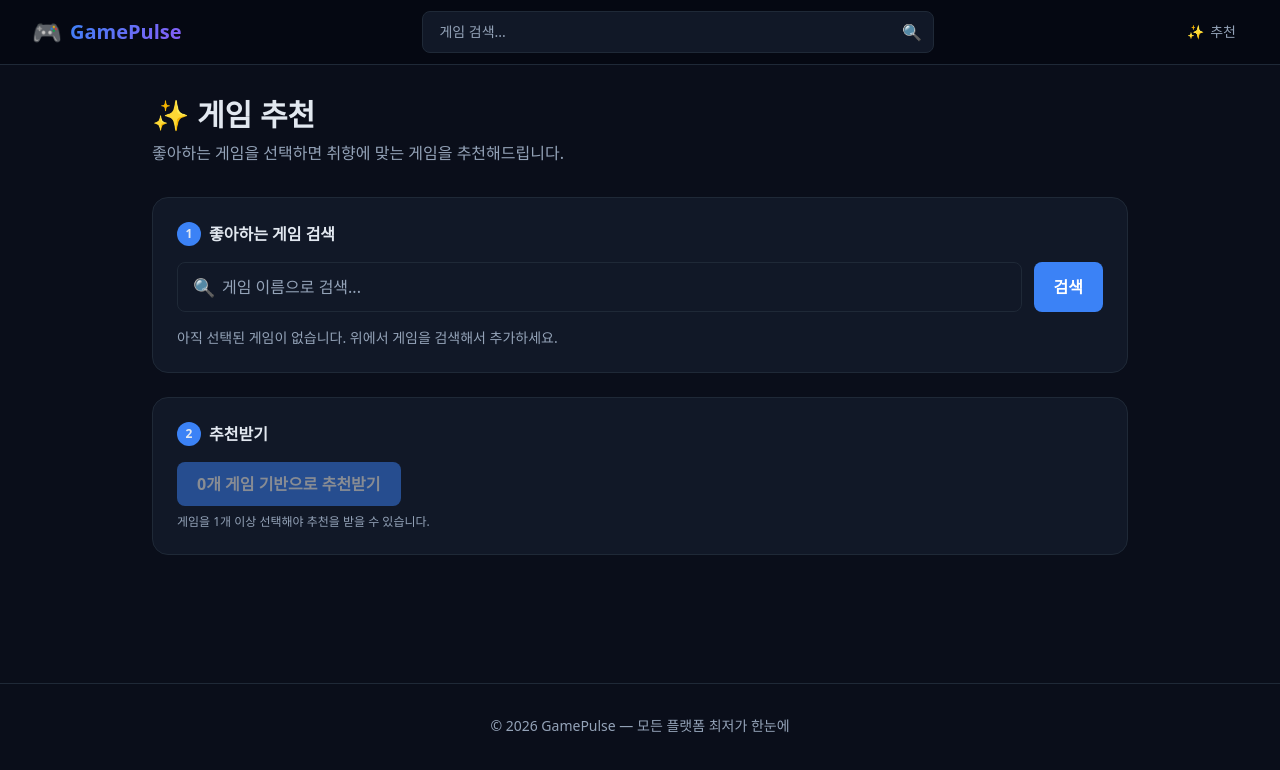
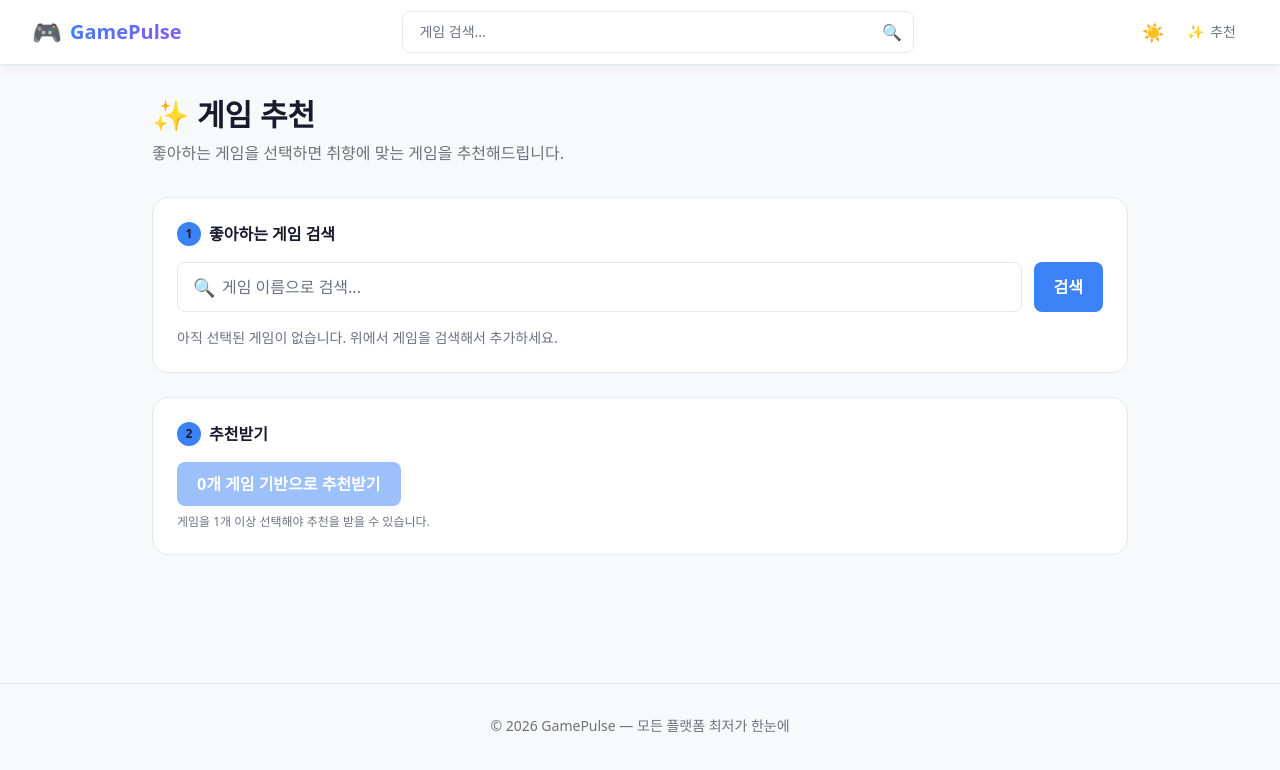
Before and after one commit to gimmzee/gamepulse-frontend, a React (Create React App) app: page /recommend in a window 1280 px wide. Shown: the top 770 px of the page. Built offline with nearby package versions, Linux system fonts and the light colour scheme.

Commit message:
feat: add search autocomplete and auto dark/light mode

```diff
--- a/src/App.js
+++ b/src/App.js
@@ -1,15 +1,39 @@
 import { BrowserRouter, Routes, Route } from "react-router-dom";
+import { useState, useEffect } from "react";
 import Navbar from "./components/Navbar";
 import MainPage from "./pages/MainPage";
 import SearchPage from "./pages/SearchPage";
 import GameDetailPage from "./pages/GameDetailPage";
 import RecommendPage from "./pages/RecommendPage";
 
+function getTimeBasedTheme() {
+  const hour = new Date().getHours();
+  return hour >= 6 && hour < 18 ? "light" : "dark";
+}
+
 function App() {
+  const [theme, setTheme] = useState(() => {
+    try {
+      const saved = localStorage.getItem("gp-theme");
+      if (saved === "light" || saved === "dark") return saved;
+    } catch {}
+    return getTimeBasedTheme();
+  });
+
+  useEffect(() => {
+    document.documentElement.classList.toggle("light-mode", theme === "light");
+  }, [theme]);
+
+  const toggleTheme = () => {
+    const next = theme === "dark" ? "light" : "dark";
+    setTheme(next);
+    try { localStorage.setItem("gp-theme", next); } catch {}
+  };
+
   return (
     <BrowserRouter>
       <div className="min-h-screen bg-gaming-dark">
-        <Navbar />
+        <Navbar theme={theme} onToggleTheme={toggleTheme} />
         <main>
           <Routes>
             <Route path="/" element={<MainPage />} />
--- /dev/null
+++ b/src/components/AutocompleteInput.jsx
@@ -0,0 +1,192 @@
+import { useState, useEffect, useRef, useCallback } from "react";
+import { useNavigate } from "react-router-dom";
+import { searchGames } from "../api/gameApi";
+import { formatPrice } from "../utils/formatters";
+
+/**
+ * 검색 자동완성 입력 컴포넌트
+ *
+ * Props:
+ *   value          – 제어 입력값
+ *   onChange(v)    – 키 입력마다 호출
+ *   onNavigate()   – 게임 상세로 이동하기 직전 호출 (ex. 쿼리 초기화)
+ *   placeholder    – 입력창 placeholder
+ *   className      – 외부 wrapper div 클래스
+ *   inputClassName – input 엘리먼트 클래스
+ *   prependIcon    – input 왼쪽에 렌더링할 노드 (ex. 🔍 아이콘)
+ *   appendButton   – input 오른쪽에 렌더링할 노드, 로딩 중에는 스피너로 교체됨
+ */
+export default function AutocompleteInput({
+  value,
+  onChange,
+  onNavigate,
+  placeholder = "게임 검색...",
+  className = "",
+  inputClassName = "input-gaming text-sm",
+  prependIcon,
+  appendButton,
+}) {
+  const [suggestions, setSuggestions] = useState([]);
+  const [loading, setLoading] = useState(false);
+  const [showDropdown, setShowDropdown] = useState(false);
+  const [activeIdx, setActiveIdx] = useState(-1);
+
+  const containerRef = useRef(null);
+  const debounceRef = useRef(null);
+  const navigate = useNavigate();
+
+  // 2글자 이상 → 300ms 디바운스 후 API 호출
+  useEffect(() => {
+    if (value.length < 2) {
+      setSuggestions([]);
+      setShowDropdown(false);
+      setActiveIdx(-1);
+      return;
+    }
+
+    clearTimeout(debounceRef.current);
+    debounceRef.current = setTimeout(async () => {
+      setLoading(true);
+      try {
+        const data = await searchGames(value);
+        setSuggestions(data.slice(0, 5));
+        setShowDropdown(true);
+        setActiveIdx(-1);
+      } catch {
+        setSuggestions([]);
+        setShowDropdown(false);
+      } finally {
+        setLoading(false);
+      }
+    }, 300);
+
+    return () => clearTimeout(debounceRef.current);
+  }, [value]);
+
+  // 외부 클릭 → 드롭다운 닫힘
+  useEffect(() => {
+    const handler = (e) => {
+      if (containerRef.current && !containerRef.current.contains(e.target)) {
+        setShowDropdown(false);
+        setActiveIdx(-1);
+      }
+    };
+    document.addEventListener("mousedown", handler);
+    return () => document.removeEventListener("mousedown", handler);
+  }, []);
+
+  const goToGame = useCallback(
+    (game) => {
+      setShowDropdown(false);
+      setSuggestions([]);
+      setActiveIdx(-1);
+      onNavigate?.();
+      navigate(`/game/${game.steamAppId}`);
+    },
+    [navigate, onNavigate]
+  );
+
+  const handleKeyDown = (e) => {
+    if (!showDropdown || suggestions.length === 0) return;
+
+    if (e.key === "ArrowDown") {
+      e.preventDefault();
+      setActiveIdx((i) => Math.min(i + 1, suggestions.length - 1));
+    } else if (e.key === "ArrowUp") {
+      e.preventDefault();
+      setActiveIdx((i) => Math.max(i - 1, -1));
+    } else if (e.key === "Enter" && activeIdx >= 0) {
+      e.preventDefault();
+      goToGame(suggestions[activeIdx]);
+    } else if (e.key === "Escape") {
+      setShowDropdown(false);
+      setActiveIdx(-1);
+    }
+  };
+
+  return (
+    <div ref={containerRef} className={`relative ${className}`}>
+      {/* 왼쪽 아이콘 (선택) */}
+      {prependIcon && (
+        <span className="absolute left-4 top-1/2 -translate-y-1/2 pointer-events-none z-10">
+          {prependIcon}
+        </span>
+      )}
+
+      <input
+        value={value}
+        onChange={(e) => onChange(e.target.value)}
+        onKeyDown={handleKeyDown}
+        onFocus={() => { if (suggestions.length > 0) setShowDropdown(true); }}
+        placeholder={placeholder}
+        className={inputClassName}
+        autoComplete="off"
+        spellCheck="false"
+      />
+
+      {/* 오른쪽: 로딩 중이면 스피너, 아니면 appendButton */}
+      {(loading || appendButton) && (
+        <div className="absolute right-3 top-1/2 -translate-y-1/2 flex items-center text-gaming-muted">
+          {loading ? (
+            <div className="h-4 w-4 border-2 border-gaming-border border-t-gaming-accent rounded-full animate-spin" />
+          ) : (
+            appendButton
+          )}
+        </div>
+      )}
+
+      {/* 드롭다운 */}
+      {showDropdown && (
+        <div className="absolute top-full left-0 right-0 mt-1.5 bg-gaming-card border border-gaming-border rounded-xl shadow-gaming-hover overflow-hidden z-50">
+          {suggestions.length === 0 ? (
+            <div className="px-4 py-3 text-sm text-gaming-muted text-center">
+              검색 결과가 없습니다
+            </div>
+          ) : (
+            <ul>
+              {suggestions.map((game, i) => (
+                <li key={game.steamAppId}>
+                  <button
+                    type="button"
+                    onMouseDown={(e) => e.preventDefault()}
+                    onClick={() => goToGame(game)}
+                    className={`w-full flex items-center gap-3 px-3 py-2.5 text-left transition-colors ${
+                      i === activeIdx
+                        ? "bg-gaming-accent/15"
+                        : "hover:bg-gaming-border/40"
+                    } ${i < suggestions.length - 1 ? "border-b border-gaming-border/50" : ""}`}
+                  >
+                    {/* 썸네일 32×32 */}
+                    <div className="w-8 h-8 shrink-0 rounded overflow-hidden bg-gaming-darker">
+                      {game.thumbnailUrl ? (
+                        <img
+                          src={game.thumbnailUrl}
+                          alt=""
+                          className="w-full h-full object-cover"
+                        />
+                      ) : (
+                        <div className="w-full h-full flex items-center justify-center text-xs text-gaming-border">
+                          🎮
+                        </div>
+                      )}
+                    </div>
+
+                    {/* 게임명 + 현재 가격 */}
+                    <div className="flex-1 min-w-0">
+                      <div className="text-sm font-medium text-gaming-text truncate">
+                        {game.title}
+                      </div>
+                      <div className="text-xs text-gaming-accent">
+                        {formatPrice(game.currentPrice)}
+                      </div>
+                    </div>
+                  </button>
+                </li>
+              ))}
+            </ul>
+          )}
+        </div>
+      )}
+    </div>
+  );
+}
--- a/src/components/Navbar.jsx
+++ b/src/components/Navbar.jsx
@@ -1,22 +1,37 @@
 import { Link, useNavigate } from "react-router-dom";
 import { useState } from "react";
+import AutocompleteInput from "./AutocompleteInput";
 
-export default function Navbar() {
+export default function Navbar({ theme, onToggleTheme }) {
   const [query, setQuery] = useState("");
   const navigate = useNavigate();
 
   const handleSearch = (e) => {
     e.preventDefault();
-    if (query.trim()) {
-      navigate(`/search?q=${encodeURIComponent(query.trim())}`);
+    const q = query.trim();
+    if (q) {
+      navigate(`/search?q=${encodeURIComponent(q)}`);
       setQuery("");
     }
   };
+
+  // 로딩 중이 아닐 때 오른쪽에 표시할 검색 제출 버튼
+  const searchButton = (
+    <button
+      type="submit"
+      className="hover:text-gaming-accent transition-colors"
+      aria-label="검색"
+    >
+      🔍
+    </button>
+  );
 
   return (
     <nav className="sticky top-0 z-50 bg-gaming-darker/95 backdrop-blur-sm border-b border-gaming-border">
       <div className="max-w-7xl mx-auto px-4 sm:px-6 lg:px-8">
         <div className="flex items-center justify-between h-16 gap-4">
+
+          {/* 로고 */}
           <Link to="/" className="flex items-center gap-2 shrink-0">
             <span className="text-2xl">🎮</span>
             <span className="text-xl font-bold bg-clip-text text-transparent bg-accent-gradient">
@@ -24,24 +39,31 @@ export default function Navbar() {
             </span>
           </Link>
 
-          <form onSubmit={handleSearch} className="flex-1 max-w-lg hidden sm:flex">
-            <div className="relative w-full">
-              <input
+          {/* 데스크탑 검색창 */}
+          <form onSubmit={handleSearch} className="flex-1 max-w-lg hidden sm:block">
+            <AutocompleteInput
               value={query}
-                onChange={(e) => setQuery(e.target.value)}
+              onChange={setQuery}
+              onNavigate={() => setQuery("")}
               placeholder="게임 검색..."
-                className="input-gaming pr-10 text-sm"
+              className="w-full"
+              inputClassName="input-gaming pr-10 text-sm"
+              appendButton={searchButton}
             />
-              <button
-                type="submit"
-                className="absolute right-3 top-1/2 -translate-y-1/2 text-gaming-muted hover:text-gaming-accent transition-colors"
-              >
-                🔍
-              </button>
-            </div>
           </form>
 
-          <div className="flex items-center gap-2">
+          {/* 우측 버튼 영역 */}
+          <div className="flex items-center gap-1">
+            {/* 다크/라이트 토글 */}
+            <button
+              onClick={onToggleTheme}
+              className="flex items-center justify-center w-9 h-9 rounded-lg text-lg text-gaming-muted hover:text-gaming-text hover:bg-gaming-card transition-all duration-200"
+              title={theme === "dark" ? "라이트 모드로 전환" : "다크 모드로 전환"}
+            >
+              {theme === "dark" ? "🌙" : "☀️"}
+            </button>
+
+            {/* 추천 */}
             <Link
               to="/recommend"
               className="flex items-center gap-1.5 px-3 py-2 rounded-lg text-sm font-medium text-gaming-muted hover:text-gaming-text hover:bg-gaming-card transition-all duration-200"
@@ -52,21 +74,17 @@ export default function Navbar() {
           </div>
         </div>
 
+        {/* 모바일 검색창 */}
         <form onSubmit={handleSearch} className="pb-3 sm:hidden">
-          <div className="relative">
-            <input
+          <AutocompleteInput
             value={query}
-              onChange={(e) => setQuery(e.target.value)}
+            onChange={setQuery}
+            onNavigate={() => setQuery("")}
             placeholder="게임 검색..."
-              className="input-gaming pr-10 text-sm"
+            className="w-full"
+            inputClassName="input-gaming pr-10 text-sm"
+            appendButton={searchButton}
           />
-            <button
-              type="submit"
-              className="absolute right-3 top-1/2 -translate-y-1/2 text-gaming-muted hover:text-gaming-accent transition-colors"
-            >
-              🔍
-            </button>
-          </div>
         </form>
       </div>
     </nav>
--- a/src/components/SearchBar.jsx
+++ b/src/components/SearchBar.jsx
@@ -1,4 +1,5 @@
 import { useState } from "react";
+import AutocompleteInput from "./AutocompleteInput";
 
 export default function SearchBar({ onSearch, placeholder = "게임 제목으로 검색...", initialValue = "" }) {
   const [query, setQuery] = useState(initialValue);
@@ -8,19 +9,21 @@ export default function SearchBar({ onSearch, placeholder = "게임 제목으로
     if (query.trim()) onSearch(query.trim());
   };
 
+  const prependIcon = (
+    <span className="text-gaming-muted text-lg">🔍</span>
+  );
+
   return (
     <form onSubmit={handleSubmit} className="flex gap-3 w-full">
-      <div className="relative flex-1">
-        <span className="absolute left-4 top-1/2 -translate-y-1/2 text-gaming-muted text-lg">
-          🔍
-        </span>
-        <input
-          value={query}
-          onChange={(e) => setQuery(e.target.value)}
-          placeholder={placeholder}
-          className="input-gaming pl-11 text-base py-3"
-        />
-      </div>
+      <AutocompleteInput
+        value={query}
+        onChange={setQuery}
+        onNavigate={() => setQuery("")}
+        placeholder={placeholder}
+        className="flex-1"
+        inputClassName="input-gaming pl-11 text-base py-3"
+        prependIcon={prependIcon}
+      />
       <button type="submit" className="btn-primary whitespace-nowrap">
         검색
       </button>
--- a/src/index.css
+++ b/src/index.css
@@ -1,28 +1,43 @@
 @tailwind base;
 @tailwind components;
 @tailwind utilities;
+
+/* ─── CSS 변수: 다크 모드 (기본) ─── */
+:root {
+  --gaming-dark:     10 14 26;     /* #0a0e1a */
+  --gaming-darker:   6 9 18;       /* #060912 */
+  --gaming-card:     17 24 39;     /* #111827 */
+  --gaming-card-alt: 26 34 52;     /* #1a2234 */
+  --gaming-border:   31 41 55;     /* #1f2937 */
+  --gaming-text:     226 232 240;  /* #e2e8f0 */
+  --gaming-muted:    148 163 184;  /* #94a3b8 */
+}
+
+/* ─── CSS 변수: 라이트 모드 ─── */
+.light-mode {
+  --gaming-dark:     248 249 250;  /* #f8f9fa */
+  --gaming-darker:   255 255 255;  /* #ffffff */
+  --gaming-card:     255 255 255;  /* #ffffff */
+  --gaming-card-alt: 248 249 250;  /* #f8f9fa */
+  --gaming-border:   226 232 240;  /* #e2e8f0 */
+  --gaming-text:     26 26 46;     /* #1a1a2e */
+  --gaming-muted:    107 114 128;  /* #6b7280 */
+}
+
+/* 라이트 모드 Navbar 그림자 */
+.light-mode nav {
+  box-shadow: 0 1px 12px rgba(0, 0, 0, 0.08);
+}
 
 @layer base {
   body {
     @apply bg-gaming-dark text-gaming-text font-sans antialiased;
   }
 
-  ::-webkit-scrollbar {
-    width: 6px;
-    height: 6px;
-  }
-
-  ::-webkit-scrollbar-track {
-    @apply bg-gaming-darker;
-  }
-
-  ::-webkit-scrollbar-thumb {
-    @apply bg-gaming-border rounded-full;
-  }
-
-  ::-webkit-scrollbar-thumb:hover {
-    @apply bg-gaming-accent;
-  }
+  ::-webkit-scrollbar        { width: 6px; height: 6px; }
+  ::-webkit-scrollbar-track  { @apply bg-gaming-darker; }
+  ::-webkit-scrollbar-thumb  { @apply bg-gaming-border rounded-full; }
+  ::-webkit-scrollbar-thumb:hover { @apply bg-gaming-accent; }
 }
 
 @layer components {
--- a/tailwind.config.js
+++ b/tailwind.config.js
@@ -5,33 +5,35 @@ module.exports = {
     extend: {
       colors: {
         gaming: {
-          dark: "#0a0e1a",
-          darker: "#060912",
-          card: "#111827",
-          border: "#1f2937",
-          accent: "#3b82f6",
+          // 테마에 따라 변경되는 색상 → CSS 변수 채널
+          dark:         "rgb(var(--gaming-dark)    / <alpha-value>)",
+          darker:       "rgb(var(--gaming-darker)  / <alpha-value>)",
+          card:         "rgb(var(--gaming-card)    / <alpha-value>)",
+          border:       "rgb(var(--gaming-border)  / <alpha-value>)",
+          text:         "rgb(var(--gaming-text)    / <alpha-value>)",
+          muted:        "rgb(var(--gaming-muted)   / <alpha-value>)",
+          // 고정 색상
+          accent:       "#3b82f6",
           "accent-hover": "#2563eb",
-          cyan: "#06b6d4",
-          purple: "#8b5cf6",
-          green: "#10b981",
-          red: "#ef4444",
-          yellow: "#f59e0b",
-          text: "#e2e8f0",
-          muted: "#94a3b8",
+          cyan:         "#06b6d4",
+          purple:       "#8b5cf6",
+          green:        "#10b981",
+          red:          "#ef4444",
+          yellow:       "#f59e0b",
         },
       },
       backgroundImage: {
         "gaming-gradient":
-          "linear-gradient(135deg, #0a0e1a 0%, #111827 50%, #0a0e1a 100%)",
+          "linear-gradient(135deg, rgb(var(--gaming-dark)) 0%, rgb(var(--gaming-card)) 50%, rgb(var(--gaming-dark)) 100%)",
         "card-gradient":
-          "linear-gradient(145deg, #111827 0%, #1a2234 100%)",
+          "linear-gradient(145deg, rgb(var(--gaming-card)) 0%, rgb(var(--gaming-card-alt)) 100%)",
         "accent-gradient":
           "linear-gradient(135deg, #3b82f6 0%, #8b5cf6 100%)",
       },
       boxShadow: {
-        "gaming-card": "0 4px 20px rgba(59, 130, 246, 0.1)",
+        "gaming-card":  "0 4px 20px rgba(59, 130, 246, 0.1)",
         "gaming-hover": "0 8px 32px rgba(59, 130, 246, 0.25)",
-        "gaming-glow": "0 0 20px rgba(59, 130, 246, 0.4)",
+        "gaming-glow":  "0 0 20px rgba(59, 130, 246, 0.4)",
       },
       animation: {
         "fade-in": "fadeIn 0.3s ease-in-out",
@@ -40,11 +42,11 @@ module.exports = {
       },
       keyframes: {
         fadeIn: {
-          "0%": { opacity: "0" },
+          "0%":   { opacity: "0" },
           "100%": { opacity: "1" },
         },
         slideUp: {
-          "0%": { opacity: "0", transform: "translateY(20px)" },
+          "0%":   { opacity: "0", transform: "translateY(20px)" },
           "100%": { opacity: "1", transform: "translateY(0)" },
         },
       },
```
Lines whose indentation alone changed are shown as unchanged.
